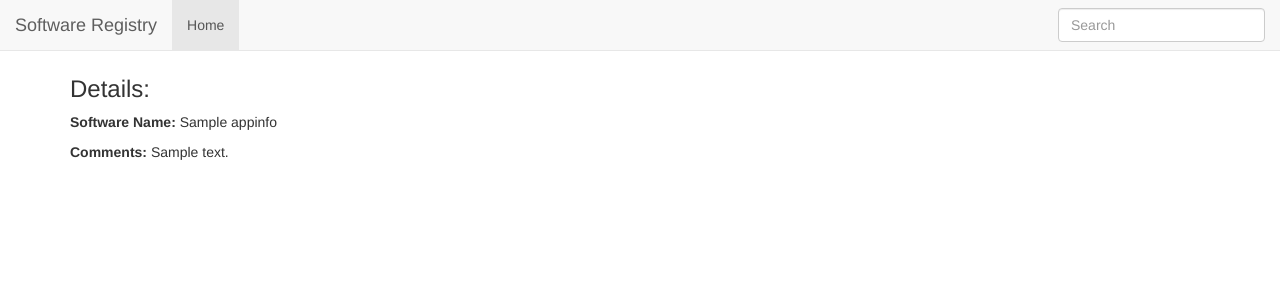
After one commit to stanwisniew/SoftwareRegisterApp, a Flask app: template templates/application.html in a window 1280 px wide. The commit adds this page. Shown: the top 300 px of the page. Run offline with Flask 3, Linux system fonts and the light colour scheme; the template is opened without the code that fills it: most values are stand-ins (such as "Sample title", 1, 10 or a date in 2020).

Commit message:
zmieniono:       templates/software.html

```diff
--- a/app.py
+++ b/app.py
@@ -1,6 +1,7 @@
 from flask import Flask, render_template, jsonify
 from database import engine
 from sqlalchemy import text
+from database import fetch_software_data_by_id
 
 app = Flask(__name__)
 
@@ -22,6 +23,15 @@ def hello_world():
 def request_page():
     return render_template('request.html')
 
+@app.route("/application/<id>")
+def show_appinfo(id):
+     appinfo = fetch_software_data_by_id(id)
+
+     if not appinfo:
+          return "Not Found", 404
+
+     return render_template('application.html', appinfo=appinfo[0])
+
 print(__name__)
 if __name__ == "__main__":
     app.run(host="0.0.0.0", debug=True)
--- a/database.py
+++ b/database.py
@@ -7,9 +7,7 @@ connection_string = "mysql+pymysql://sql7730122:idnTnhBtif@sql7.freesqldatabase.
 # Create the SQLAlchemy engine
 engine = create_engine(connection_string)
 
-# Connect to the database and execute a query
-
-def fetch_software_data():
+def fetch_all_software_data():
     try:
         with engine.connect() as connection:
             # Define and execute the query
@@ -25,6 +23,24 @@ def fetch_software_data():
         print(f"An error occurred: {e}")
         return []
 
+def fetch_software_data_by_id(id):
+    try:
+        with engine.connect() as connection:
+            # Define and execute the query with parameter binding
+            query = text("SELECT * FROM software WHERE id = :val")
+            result = connection.execute(query, {"val": id}).mappings()  # Use parameter binding correctly
+
+            # Convert result to a list of dictionaries
+            rows = [dict(row) for row in result]
+            return rows
+
+    except Exception as e:
+        print(f"An error occurred: {e}")
+        return []
+
 # Example usage
-software_data = fetch_software_data()
-print(software_data)
+all_software_data = fetch_all_software_data()
+print("All software data:", all_software_data)
+
+software_data = fetch_software_data_by_id(1)  # Replace 1 with the desired ID
+print("Software data by ID:", software_data)
--- /dev/null
+++ b/templates/application.html
@@ -0,0 +1,20 @@
+<!DOCTYPE html>
+<html lang="en">
+<head>
+    <meta charset="utf-8">
+    <meta http-equiv="X-UA-Compatible" content="IE=edge">
+    <meta name="viewport" content="width=device-width, initial-scale=1">
+    <!-- Bootstrap -->
+    <link rel="stylesheet" href="https://cdn.jsdelivr.net/npm/bootstrap@3.4.1/dist/css/bootstrap.min.css" integrity="sha384-HSMxcRTRxnN+Bdg0JdbxYKrThecOKuH5zCYotlSAcp1+c8xmyTe9GYg1l9a69psu" crossorigin="anonymous">
+    <link rel="stylesheet" href="{{ url_for('static', filename='styles.css') }}">
+    <title>{{ appinfo['Software_Name'] }}</title>
+</head>
+<body>
+    {% include 'nav.html' %}
+    <div class="container">
+        <h3>Details:</h3>
+        <p><strong>Software Name:</strong> {{ appinfo['Software_Name'] }}</p>
+        <p><strong>Comments:</strong> {{ appinfo['Comments'] }}</p>
+    </div>
+</body>
+</html>
--- a/templates/nav.html
+++ b/templates/nav.html
@@ -13,7 +13,7 @@
 
         <div id="navbar" class="navbar-collapse collapse">
             <ul class="nav navbar-nav">
-                <li class="active"><a href="#">Home <span class="sr-only">(current)</span></a></li>
+                <li class="active"><a href="/">Home <span class="sr-only">(current)</span></a></li>
             </ul>
             <form class="navbar-form navbar-right">
                 <div class="form-group">
--- a/templates/software.html
+++ b/templates/software.html
@@ -5,6 +5,6 @@
         <div><b>Approval:</b> {{ software['Approved'] }}</div>
     </div>
     <div class="col-md-3 d-flex align-items-center justify-content-end">
-        <button type="button" class="btn btn-outline-info">More Info</button>
+        <a href="/application/{{ software['id'] }}" type="button" class="btn btn-outline-info">More Info</a>
     </div>
 </div>
```
Also changed, not shown: templates/request.html (+3 -6 lines).
